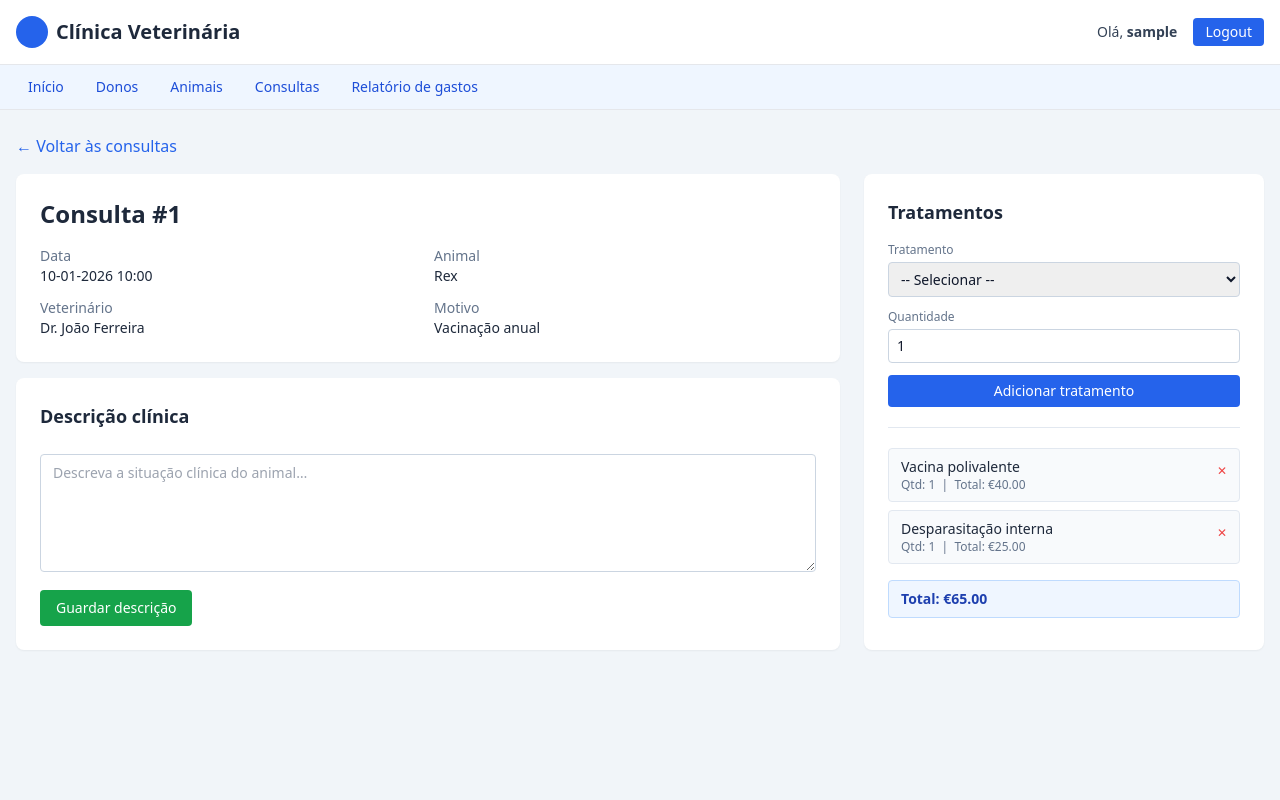
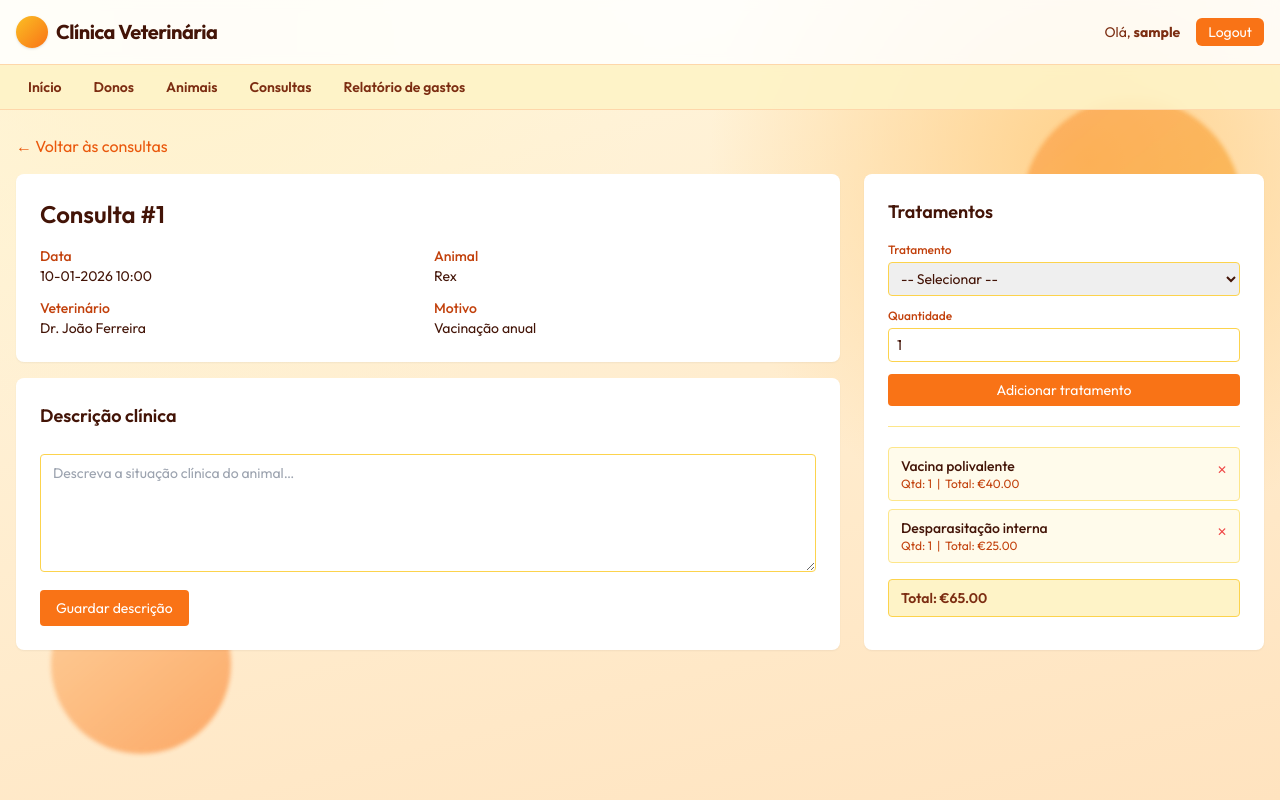
Before and after one commit to InesAlmeida-91/clinica-veterinaria, a Flask app: page /consultas/1 in a window 1280 px wide. Run offline with Flask 3, Linux system fonts and the light colour scheme; the visitor is signed in with stand-in values (Sample User, id 1); data comes from the database, SQL or seed files in the repository; some libraries are stand-ins or nearby versions.

Commit message:
Change color theme

```diff
--- a/templates/base.html
+++ b/templates/base.html
@@ -4,45 +4,105 @@
   <meta charset="utf-8">
   <meta name="viewport" content="width=device-width, initial-scale=1">
   <title>Clínica Veterinária</title>
+  <link rel="preconnect" href="https://fonts.googleapis.com">
+  <link rel="preconnect" href="https://fonts.gstatic.com" crossorigin>
+  <link href="https://fonts.googleapis.com/css2?family=Outfit:wght@400;500;600;700;800&display=swap" rel="stylesheet">
   <script src="https://cdn.tailwindcss.com"></script>
   <style>
+    :root {
+      --bg-start: #fff2cc;
+      --bg-end: #ffe3bf;
+      --accent: #f97316;
+      --accent-strong: #ea580c;
+      --ink: #7c2d12;
+      --card: #fffdf8;
+    }
+
+    body {
+      font-family: "Outfit", sans-serif;
+      background: radial-gradient(circle at 15% 0%, var(--bg-start), transparent 35%),
+        radial-gradient(circle at 85% 20%, #ffd18b, transparent 30%),
+        linear-gradient(165deg, #fff7df 0%, var(--bg-end) 100%);
+    }
+
     .container { max-width: 96rem; }
+
+    .decor-bubble {
+      position: fixed;
+      z-index: -1;
+      border-radius: 9999px;
+      filter: blur(2px);
+      opacity: 0.55;
+      animation: drift 8s ease-in-out infinite;
+      pointer-events: none;
+    }
+
+    .decor-bubble.one {
+      width: 220px;
+      height: 220px;
+      right: 3%;
+      top: 95px;
+      background: linear-gradient(140deg, #fb923c, #f59e0b);
+    }
+
+    .decor-bubble.two {
+      width: 180px;
+      height: 180px;
+      left: 4%;
+      bottom: 7%;
+      animation-delay: 1.4s;
+      background: linear-gradient(140deg, #fdba74, #f97316);
+    }
+
+    .frosted {
+      background: color-mix(in srgb, var(--card) 82%, white);
+      border: 1px solid #fed7aa;
+      box-shadow: 0 12px 24px rgba(154, 52, 18, 0.08);
+    }
+
+    @keyframes drift {
+      0%, 100% { transform: translateY(0px); }
+      50% { transform: translateY(12px); }
+    }
   </style>
 </head>
-<body class="min-h-screen bg-slate-100 text-slate-900">
-  <header class="bg-white border-b shadow-sm">
+<body class="min-h-screen bg-amber-50 text-orange-950">
+  <div class="decor-bubble one"></div>
+  <div class="decor-bubble two"></div>
+
+  <header class="bg-white/85 border-b border-orange-200 backdrop-blur-sm shadow-sm">
     <div class="container mx-auto px-4 py-4 flex flex-wrap items-center justify-between gap-4">
       <div class="flex items-center gap-2">
-        <span class="inline-block h-8 w-8 rounded-full bg-blue-600"></span>
-        <h1 class="text-xl font-bold text-slate-800">Clínica Veterinária</h1>
+        <span class="inline-block h-8 w-8 rounded-full bg-gradient-to-br from-amber-400 to-orange-500 shadow"></span>
+        <h1 class="text-xl font-bold tracking-tight text-orange-950">Clínica Veterinária</h1>
       </div>
       {% if session.username %}
-      <div class="text-sm text-slate-700 flex flex-wrap items-center gap-4">
+      <div class="text-sm text-orange-900 flex flex-wrap items-center gap-4">
         <span>Olá, <strong>{{ session.username }}</strong></span>
-        <a class="px-3 py-1 rounded bg-blue-600 text-white hover:bg-blue-700 transition" href="{{ url_for('logout') }}">Logout</a>
+        <a class="px-3 py-1 rounded-md bg-orange-500 text-white hover:bg-orange-600 transition" href="{{ url_for('logout') }}">Logout</a>
       </div>
       {% endif %}
     </div>
   </header>
 
   {% if session.username %}
-  <nav class="bg-blue-50 border-b">
+  <nav class="bg-amber-100/90 border-b border-orange-200 backdrop-blur-sm">
     <div class="container mx-auto px-4 py-2 flex flex-wrap gap-2">
-      <a class="rounded px-3 py-1 text-sm font-medium text-blue-700 hover:bg-blue-100" href="{{ url_for('index') }}">Início</a>
-      <a class="rounded px-3 py-1 text-sm font-medium text-blue-700 hover:bg-blue-100" href="{{ url_for('donos') }}">Donos</a>
-      <a class="rounded px-3 py-1 text-sm font-medium text-blue-700 hover:bg-blue-100" href="{{ url_for('animais') }}">Animais</a>
-      <a class="rounded px-3 py-1 text-sm font-medium text-blue-700 hover:bg-blue-100" href="{{ url_for('consultas') }}">Consultas</a>
-      <a class="rounded px-3 py-1 text-sm font-medium text-blue-700 hover:bg-blue-100" href="{{ url_for('relatorio_gastos') }}">Relatório de gastos</a>
+      <a class="rounded-full px-3 py-1 text-sm font-semibold text-orange-900 hover:bg-amber-200" href="{{ url_for('index') }}">Início</a>
+      <a class="rounded-full px-3 py-1 text-sm font-semibold text-orange-900 hover:bg-amber-200" href="{{ url_for('donos') }}">Donos</a>
+      <a class="rounded-full px-3 py-1 text-sm font-semibold text-orange-900 hover:bg-amber-200" href="{{ url_for('animais') }}">Animais</a>
+      <a class="rounded-full px-3 py-1 text-sm font-semibold text-orange-900 hover:bg-amber-200" href="{{ url_for('consultas') }}">Consultas</a>
+      <a class="rounded-full px-3 py-1 text-sm font-semibold text-orange-900 hover:bg-amber-200" href="{{ url_for('relatorio_gastos') }}">Relatório de gastos</a>
     </div>
   </nav>
   {% endif %}
 
-  <main class="container mx-auto px-4 py-6">
+  <main class="container mx-auto px-4 py-6 relative">
     {% with messages = get_flashed_messages() %}
       {% if messages %}
         <div class="space-y-2 mb-4">
           {% for m in messages %}
-            <div class="rounded border border-blue-200 bg-blue-50 px-4 py-2 text-sm text-blue-800">{{ m }}</div>
+            <div class="rounded-lg border border-amber-300 bg-amber-100/85 px-4 py-2 text-sm text-orange-900 frosted">{{ m }}</div>
           {% endfor %}
         </div>
       {% endif %}
--- a/templates/consulta_detalhes.html
+++ b/templates/consulta_detalhes.html
@@ -1,7 +1,7 @@
 {% extends "base.html" %}
 {% block content %}
 <div class="mb-4">
-  <a class="text-blue-600 hover:text-blue-800" href="{{ url_for('consultas') }}">← Voltar às consultas</a>
+  <a class="text-orange-600 hover:text-orange-800" href="{{ url_for('consultas') }}">← Voltar às consultas</a>
 </div>
 
 <div class="grid grid-cols-1 lg:grid-cols-3 gap-6">
@@ -11,30 +11,30 @@
 
     <!-- Dados da marcação -->
     <div class="rounded-lg bg-white p-6 shadow-sm">
-      <h2 class="text-2xl font-semibold text-slate-800 mb-4">Consulta #{{ consulta.id_consulta }}</h2>
+      <h2 class="text-2xl font-semibold text-orange-950 mb-4">Consulta #{{ consulta.id_consulta }}</h2>
       <dl class="grid grid-cols-1 sm:grid-cols-2 gap-3 text-sm">
         <div>
-          <dt class="font-medium text-slate-500">Data</dt>
-          <dd class="text-slate-800">{{ consulta.data_consulta|format_datetime }}</dd>
+          <dt class="font-medium text-orange-700">Data</dt>
+          <dd class="text-orange-950">{{ consulta.data_consulta|format_datetime }}</dd>
         </div>
         <div>
-          <dt class="font-medium text-slate-500">Animal</dt>
-          <dd class="text-slate-800">{{ consulta.nome_animal }}</dd>
+          <dt class="font-medium text-orange-700">Animal</dt>
+          <dd class="text-orange-950">{{ consulta.nome_animal }}</dd>
         </div>
         <div>
-          <dt class="font-medium text-slate-500">Veterinário</dt>
-          <dd class="text-slate-800">{{ consulta.nome_vet }}</dd>
+          <dt class="font-medium text-orange-700">Veterinário</dt>
+          <dd class="text-orange-950">{{ consulta.nome_vet }}</dd>
         </div>
         <div>
-          <dt class="font-medium text-slate-500">Motivo</dt>
-          <dd class="text-slate-800">{{ consulta.motivo }}</dd>
+          <dt class="font-medium text-orange-700">Motivo</dt>
+          <dd class="text-orange-950">{{ consulta.motivo }}</dd>
         </div>
       </dl>
     </div>
 
     <!-- Descrição clínica -->
     <div class="rounded-lg bg-white p-6 shadow-sm">
-      <h3 class="text-lg font-semibold text-slate-800 mb-3">Descrição clínica</h3>
+      <h3 class="text-lg font-semibold text-orange-950 mb-3">Descrição clínica</h3>
 
       {% if session.role in ['vet', 'admin'] %}
       <form method="post" class="space-y-3">
@@ -43,14 +43,14 @@
           name="descricao"
           rows="5"
           placeholder="Descreva a situação clínica do animal…"
-          class="w-full rounded border border-slate-300 px-3 py-2 text-sm focus:border-blue-500 focus:outline-none focus:ring-2 focus:ring-blue-200"
+          class="w-full rounded border border-amber-300 px-3 py-2 text-sm focus:border-orange-500 focus:outline-none focus:ring-2 focus:ring-orange-200"
         >{{ consulta.descricao or '' }}</textarea>
-        <button class="rounded bg-green-600 px-4 py-2 text-sm text-white hover:bg-green-700 transition" type="submit">
+        <button class="rounded bg-orange-500 px-4 py-2 text-sm text-white hover:bg-orange-600 transition" type="submit">
           Guardar descrição
         </button>
       </form>
       {% else %}
-      <div class="rounded bg-slate-50 border border-slate-200 px-4 py-3 text-sm text-slate-700">
+      <div class="rounded bg-amber-50 border border-amber-200 px-4 py-3 text-sm text-orange-900">
         {{ consulta.descricao or 'Sem descrição clínica registada.' }}
       </div>
       {% endif %}
@@ -60,16 +60,16 @@
 
   <!-- Coluna lateral: tratamentos -->
   <div class="rounded-lg bg-white p-6 shadow-sm">
-    <h3 class="text-lg font-semibold text-slate-800 mb-4">Tratamentos</h3>
+    <h3 class="text-lg font-semibold text-orange-950 mb-4">Tratamentos</h3>
 
     <!-- Formulário para adicionar (apenas vet/admin) -->
     {% if session.role in ['vet', 'admin'] %}
-    <form method="post" class="mb-5 space-y-3 border-b border-slate-200 pb-5">
+    <form method="post" class="mb-5 space-y-3 border-b border-amber-200 pb-5">
       <input type="hidden" name="action" value="add_tratamento">
       <div>
-        <label class="mb-1 block text-xs font-medium text-slate-500">Tratamento</label>
+        <label class="mb-1 block text-xs font-medium text-orange-700">Tratamento</label>
         <select name="id_tratamento" required
-          class="w-full rounded border border-slate-300 px-2 py-1.5 text-sm focus:border-blue-500 focus:outline-none">
+          class="w-full rounded border border-amber-300 px-2 py-1.5 text-sm focus:border-orange-500 focus:outline-none">
           <option value="">-- Selecionar --</option>
           {% for t in tratamentos_disponiveis %}
           <option value="{{ t[0] }}">{{ t[1] }} — €{{ "%.2f"|format(t[2]) }}</option>
@@ -77,11 +77,11 @@
         </select>
       </div>
       <div>
-        <label class="mb-1 block text-xs font-medium text-slate-500">Quantidade</label>
+        <label class="mb-1 block text-xs font-medium text-orange-700">Quantidade</label>
         <input type="number" name="quantidade" min="1" value="1" required
-          class="w-full rounded border border-slate-300 px-2 py-1.5 text-sm">
+          class="w-full rounded border border-amber-300 px-2 py-1.5 text-sm">
       </div>
-      <button class="w-full rounded bg-blue-600 px-3 py-1.5 text-sm text-white hover:bg-blue-700 transition" type="submit">
+      <button class="w-full rounded bg-orange-500 px-3 py-1.5 text-sm text-white hover:bg-orange-600 transition" type="submit">
         Adicionar tratamento
       </button>
     </form>
@@ -91,10 +91,10 @@
     {% if consulta_tratamentos %}
     <ul class="space-y-2">
       {% for t in consulta_tratamentos %}
-      <li class="flex items-start justify-between rounded bg-slate-50 border border-slate-200 px-3 py-2">
+      <li class="flex items-start justify-between rounded bg-amber-50 border border-amber-200 px-3 py-2">
         <div>
-          <p class="text-sm font-medium text-slate-800">{{ t[0] }}</p>
-          <p class="text-xs text-slate-500">Qtd: {{ t[1] }} &nbsp;|&nbsp; Total: €{{ "%.2f"|format(t[2]) }}</p>
+          <p class="text-sm font-medium text-orange-950">{{ t[0] }}</p>
+          <p class="text-xs text-orange-700">Qtd: {{ t[1] }} &nbsp;|&nbsp; Total: €{{ "%.2f"|format(t[2]) }}</p>
         </div>
         {% if session.role in ['vet', 'admin'] %}
         <form method="post" action="{{ url_for('remover_tratamento_route', id_consulta=consulta.id_consulta, id_tratamento=t[3]) }}" class="ml-2 flex-shrink-0">
@@ -105,11 +105,11 @@
       </li>
       {% endfor %}
     </ul>
-    <div class="mt-4 rounded bg-blue-50 border border-blue-200 px-3 py-2 text-sm font-semibold text-blue-800">
+    <div class="mt-4 rounded bg-amber-100 border border-amber-300 px-3 py-2 text-sm font-semibold text-orange-900">
       Total: €{{ "%.2f"|format(consulta_tratamentos|sum(attribute=2)) }}
     </div>
     {% else %}
-    <p class="text-sm text-slate-500">Nenhum tratamento adicionado.</p>
+    <p class="text-sm text-orange-700">Nenhum tratamento adicionado.</p>
     {% endif %}
   </div>
 
```
Also changed, not shown: templates/animais.html (+18 -18 lines), templates/consultas.html (+19 -19 lines), templates/donos.html (+15 -15 lines), templates/editar_animal.html (+13 -13 lines), templates/editar_dono.html (+11 -11 lines), templates/historico_animal.html (+16 -16 lines), templates/index.html (+10 -7 lines), templates/login.html (+8 -7 lines), templates/nova_consulta.html (+10 -10 lines), templates/novo_animal.html (+12 -12 lines), templates/novo_dono.html (+10 -10 lines), templates/relatorio_gastos.html (+17 -17 lines), templates/tratamentos_consulta.html (+9 -9 lines).
